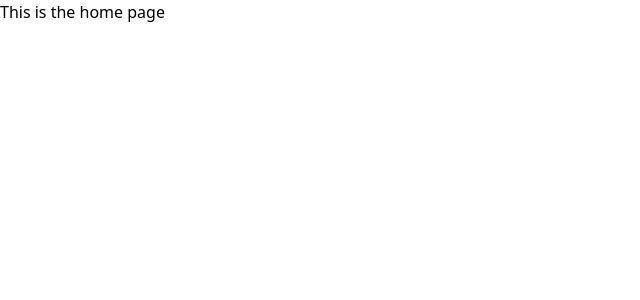
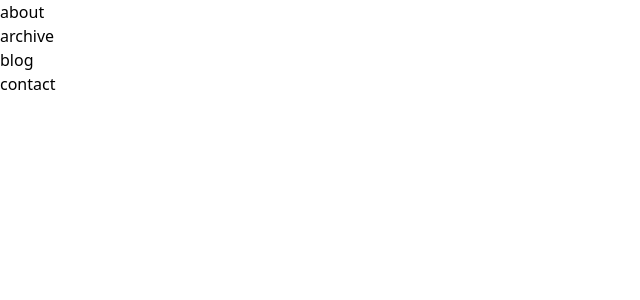
Before and after one commit to Sbector/Sbector.github.io, a Next.js app: page / in a window 1280 px wide. Shown: the top 300 px of the page, without its empty margins (0-640 px from the left). Built offline with nearby package versions, Linux system fonts and the light colour scheme.

Commit message:
Avoid duplicated <body>

```diff
--- a/app/about/layout.jsx
+++ b/app/about/layout.jsx
@@ -3,10 +3,10 @@
 
 export default function AboutLayout({children}) {
     return (
-        <body>
+        <>
             <Header/>
             {children}
             <Footer/>
-        </body>
+        </>
     )
 }
--- a/app/archive/layout.jsx
+++ b/app/archive/layout.jsx
@@ -3,10 +3,10 @@
 
 export default function AboutLayout({children}) {
     return (
-        <body>
+        <>
             <Header/>
             {children}
             <Footer/>
-        </body>
+        </>
     )
 }
--- a/app/blog/layout.jsx
+++ b/app/blog/layout.jsx
@@ -3,10 +3,10 @@
 
 export default function AboutLayout({children}) {
     return (
-        <body>
+        <>
             <Header/>
             {children}
             <Footer/>
-        </body>
+        </>
     )
 }
--- a/app/components/Header.jsx
+++ b/app/components/Header.jsx
@@ -1,7 +1,9 @@
+import Nav from "./Nav"
+
 export default function Header() {
     return (
         <header>
-            <p>This is the header</p>
+            <Nav/>
         </header>
     )
 }
--- a/app/components/Nav.jsx
+++ b/app/components/Nav.jsx
@@ -1,3 +1,5 @@
+import Link from "next/link"
+
 const links = [{
     label: 'home',
     route: './'
@@ -18,7 +20,13 @@
 export default function Nav() {
     return (
         <nav>
-
+            <ul>
+                {links.map(({label,route}) => (
+                    <li key={route}>
+                        <Link href={route}>{label}</Link>
+                    </li>
+                ))}
+            </ul>
         </nav>
     )
 }
--- a/app/contact/layout.jsx
+++ b/app/contact/layout.jsx
@@ -3,10 +3,10 @@
 
 export default function AboutLayout({children}) {
     return (
-        <body>
+        <>
             <Header/>
             {children}
             <Footer/>
-        </body>
+        </>
     )
 }
--- a/app/page.js
+++ /dev/null
@@ -1,7 +0,0 @@
-export default function Home() {
-  return (
-    <main>
-      <p>This is the home page</p>
-    </main>
-  )
-}
--- /dev/null
+++ b/app/page.jsx
@@ -0,0 +1,29 @@
+import Link from "next/link";
+
+const links = [{
+  label: 'about',
+  route: './about'
+},{
+  label: 'archive',
+  route: './archive'
+},{
+  label: 'blog',
+  route: './blog'
+},{
+  label: 'contact',
+  route: './contact'
+}]
+
+export default function Home() {
+  return (
+    <main>
+      <ul>
+        {links.map(({label,route})=>(
+          <li key={label}>
+            <Link href={route}>{label}</Link>
+          </li>
+        ))}
+      </ul>
+    </main>
+  )
+}
```
Also changed, not shown: app/layout.jsx (line endings or trailing spaces).
